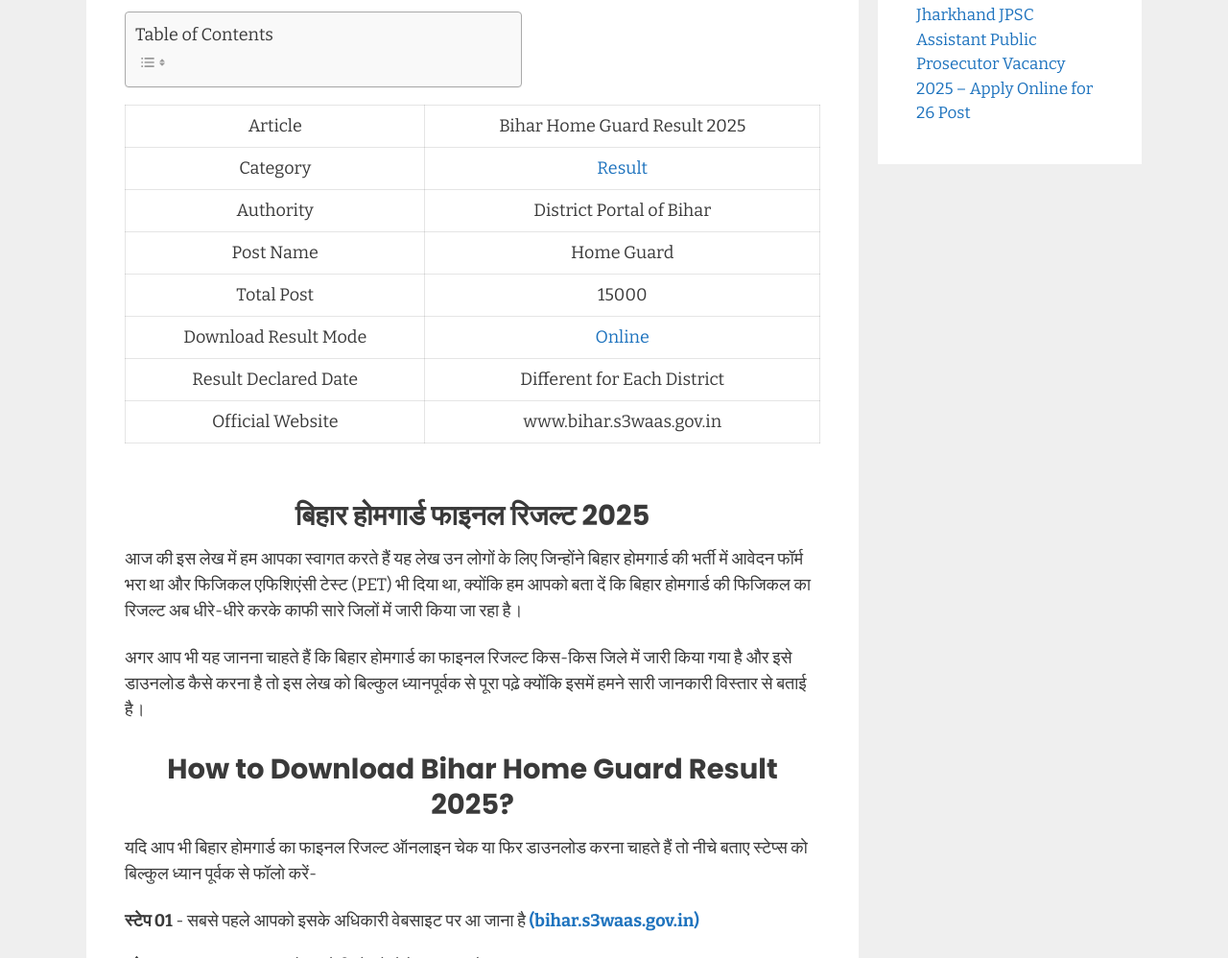
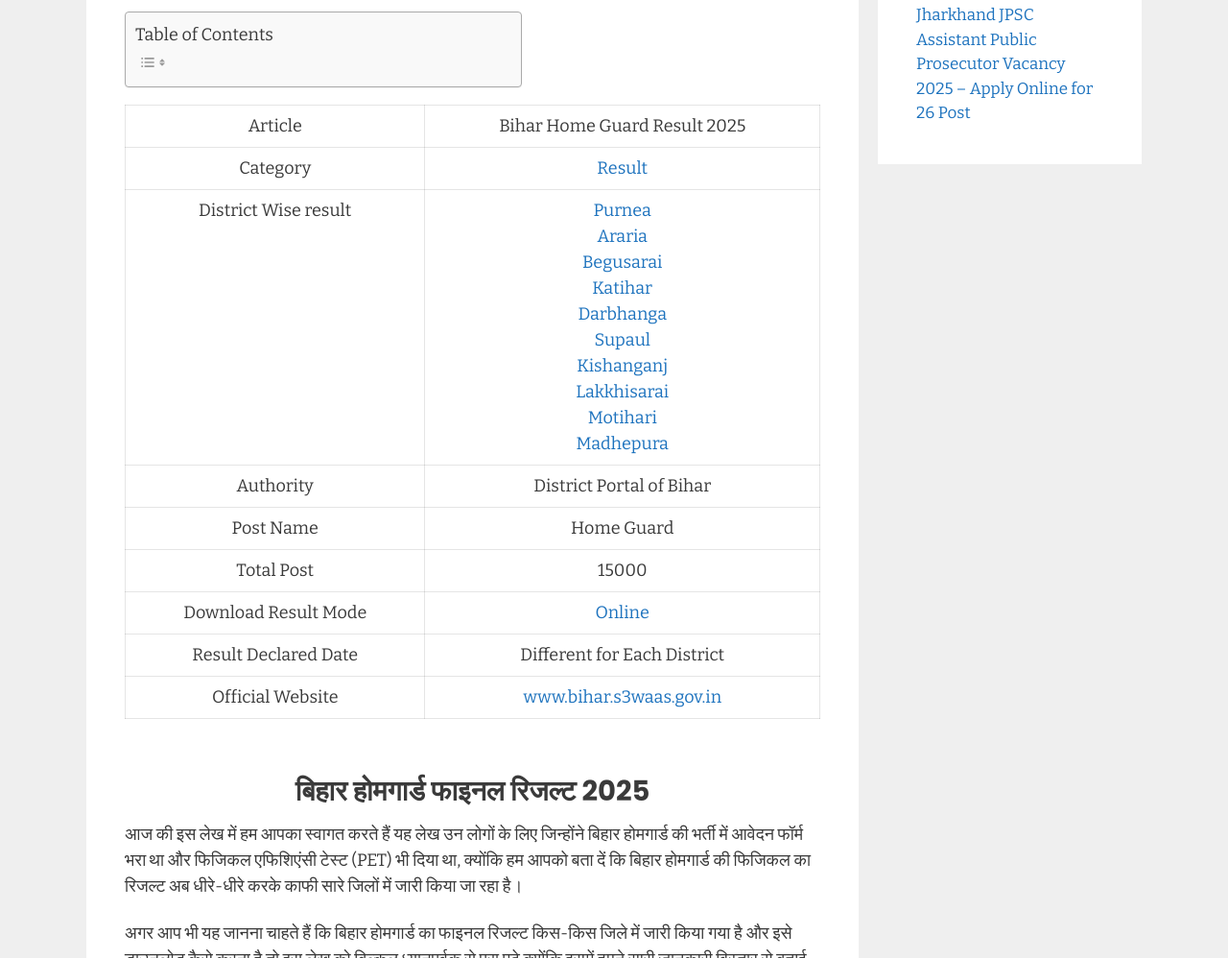
Before and after one commit to BiharGovernmentResult/bihar-government, a plain HTML site: page index.html in a window 1280 px wide. Shown: the part 939-1937 px from the top of the page at 96% size. Drawn offline with nearby package versions, Linux system fonts and the light colour scheme.

Commit message:
final touches

```diff
--- a/index.html
+++ b/index.html
@@ -13,14 +13,13 @@
     <meta charset="UTF-8" />
     <meta http-equiv="X-UA-Compatible" content="IE=edge" />
     <meta name="viewport" content="width=device-width, initial-scale=1.0" />
-    <meta name="author" content="Bihar Government" />
+    <meta name="author" content="Ashish" />
     <meta name="theme-color" content="#ffffff" />
     <meta name="format-detection" content="telephone=no" />
     <meta name="apple-mobile-web-app-capable" content="yes" />
     <meta name="apple-mobile-web-app-status-bar-style" content="default" />
     <meta name="mobile-web-app-capable" content="yes" />
     <link rel="stylesheet" href="/styles/styles.css" />
-    <!-- <title>HTML5 Boilerplate</title> -->
     <link rel="preconnect" href="https://fonts.googleapis.com" />
     <link rel="preconnect" href="https://fonts.gstatic.com" crossorigin />
     <link
@@ -184,6 +183,26 @@
                   </tr>
                   <tr>
                     <td class="has-text-align-center" data-align="center">
+                      District Wise result
+                    </td>
+                    <td class="has-text-align-center" data-align="center">
+                      <a href="./downloads/pdf-list.pdf" target="_blank"
+                        >Purnea</a
+                      >
+                      <br />
+                      <a href="javascript:;">Araria</a> <br />
+                      <a href="javascript:;">Begusarai</a><br />
+                      <a href="javascript:;">Katihar</a><br />
+                      <a href="javascript:;">Darbhanga</a><br />
+                      <a href="javascript:;">Supaul</a><br />
+                      <a href="javascript:;">Kishanganj</a><br />
+                      <a href="javascript:;">Lakkhisarai</a><br />
+                      <a href="javascript:;">Motihari</a><br />
+                      <a href="javascript:;">Madhepura</a><br />
+                    </td>
+                  </tr>
+                  <tr>
+                    <td class="has-text-align-center" data-align="center">
                       Authority
                     </td>
                     <td class="has-text-align-center" data-align="center">
@@ -227,7 +246,7 @@
                       Official Website
                     </td>
                     <td class="has-text-align-center" data-align="center">
-                      www.bihar.s3waas.gov.in
+                      <a href="#"> www.bihar.s3waas.gov.in</a>
                     </td>
                   </tr>
                 </tbody>
@@ -259,7 +278,7 @@
               <p>
                 <strong> स्टेप 01 </strong>
                 - सबसे पहले आपको इसके अधिकारी वेबसाइट पर आ जाना है
-                <a href="javascript:;">(bihar.s3waas.gov.in)</a>
+                <a href="#" target="_blank">(bihar.s3waas.gov.in)</a>
               </p>
               <p>
                 <strong> स्टेप 02</strong> - आप यहां पर आपको अपने जिले को
```
Also changed, not shown: 1 other file.
